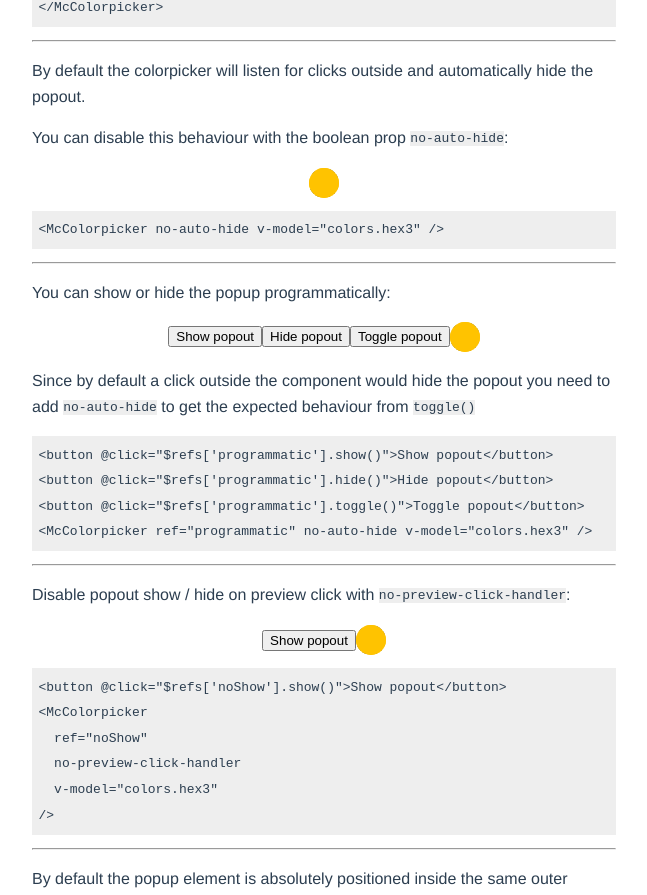
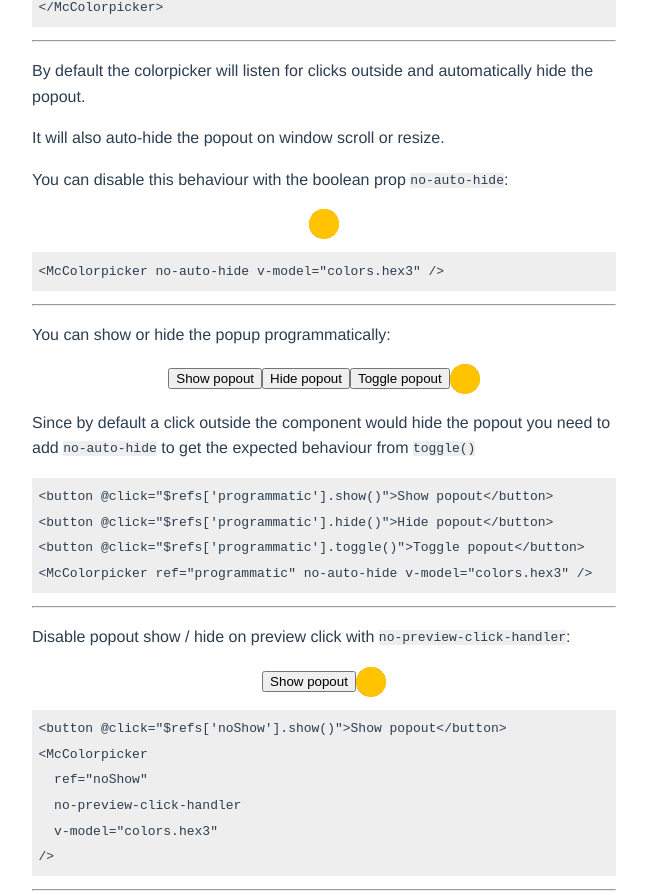
Before and after one commit to Mikk3lRo/vue-colorpicker, a Vue app: page / in a window 1280 px wide. Shown: the part 3540-4435 px from the top of the page, without its empty margins (316-963 px from the left). Built offline with nearby package versions, Linux system fonts and the light colour scheme.

Commit message:
Describe auto-hide on scroll and resize.

```diff
--- a/src/App.vue
+++ b/src/App.vue
@@ -268,6 +268,9 @@ Pick a color:
       automatically hide the popout.
     </p>
     <p>
+      It will also auto-hide the popout on window scroll or resize.
+    </p>
+    <p>
       You can disable this behaviour with the boolean prop
       <code>no-auto-hide</code>:
     </p>
```
